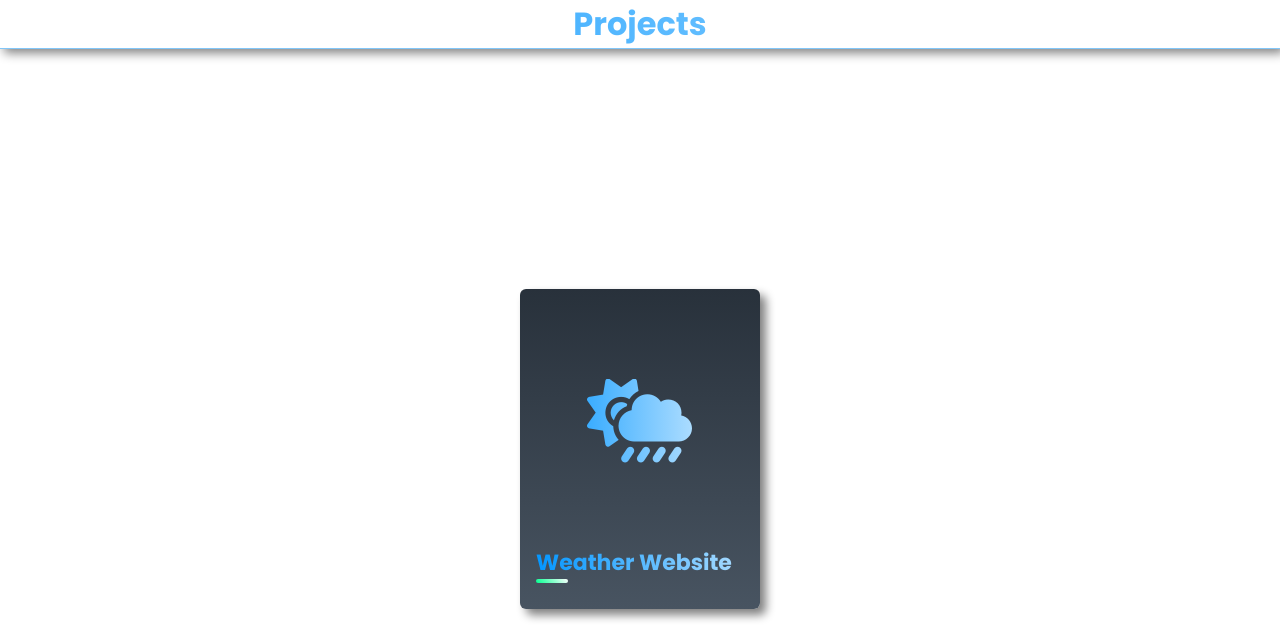
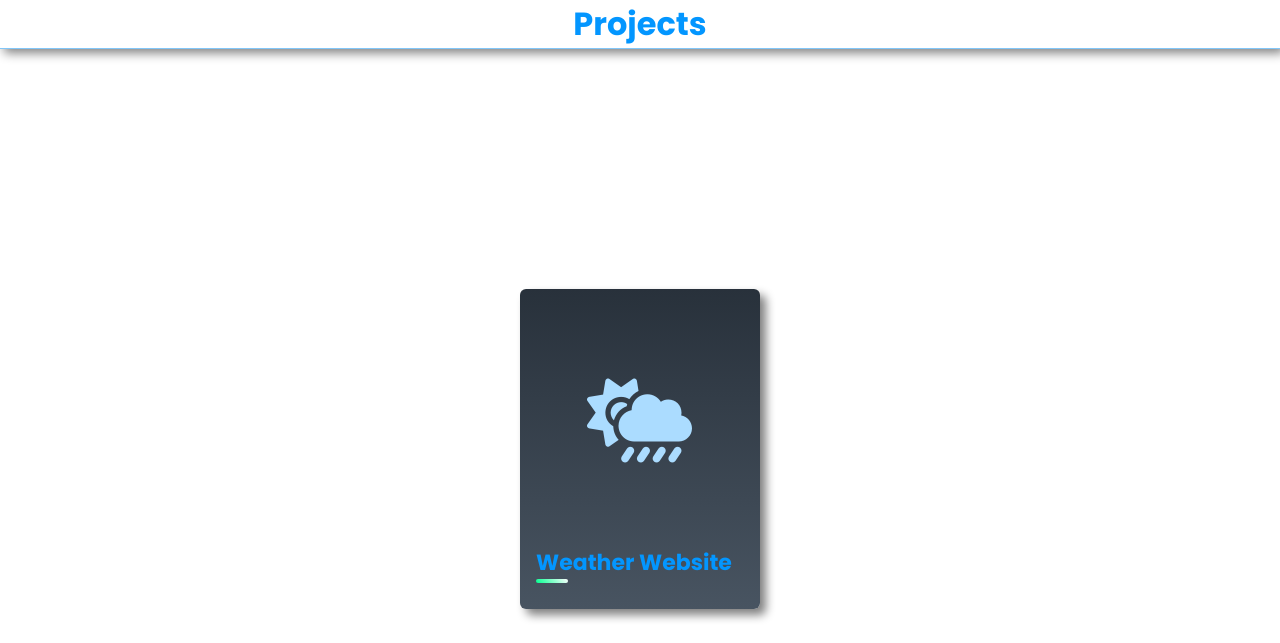
Before and after one commit to RajPakhurde/Projects-Card, a plain HTML site: page index.html in a window 1280 px wide. Drawn offline with Linux system fonts and the light colour scheme.

Commit message:
css file updated

```diff
--- a/style.css
+++ b/style.css
@@ -73,9 +73,7 @@ hr {
 
 .pname {
   font-size: 22px;
-  background-image: linear-gradient(to right, #0396ff, #abdcff);
-  /* background-clip: text; */
-  /* -webkit-text-fill-color: transparent; */
+  color: #0396ff;
 }
 
 .info {
@@ -135,9 +133,8 @@ hr {
 .weather {
   padding-left: 51px;
   padding-bottom: 83px;
-  background-image: linear-gradient(to right, #0396ff, #abdcff);
-  /* background-clip: text; */
-  /* -webkit-text-fill-color: transparent; */
+  color: #abdcff;
+
   font-size: 84px;
 }
 
@@ -151,23 +148,7 @@ hr {
 #pro {
   display: flex;
   justify-content: center;
-  background-image: linear-gradient(to right, #0396ff, #abdcff);
-  /* background-clip: text; */
-  /* -webkit-text-fill-color: transparent; */
+  color: #0396ff;
   border-bottom: 1px solid #81c6f8;
   box-shadow: 4px 4px 10px gray;
 }
-@supports (-webkit-text-fill-color: transparent) {
-  .weather {
-    -webkit-text-fill-color: transparent;
-    background-clip: text;
-  }
-  #pro {
-    -webkit-text-fill-color: transparent;
-    background-clip: text;
-  }
-  .pname {
-    -webkit-text-fill-color: transparent;
-    background-clip: text;
-  }
-}
```
